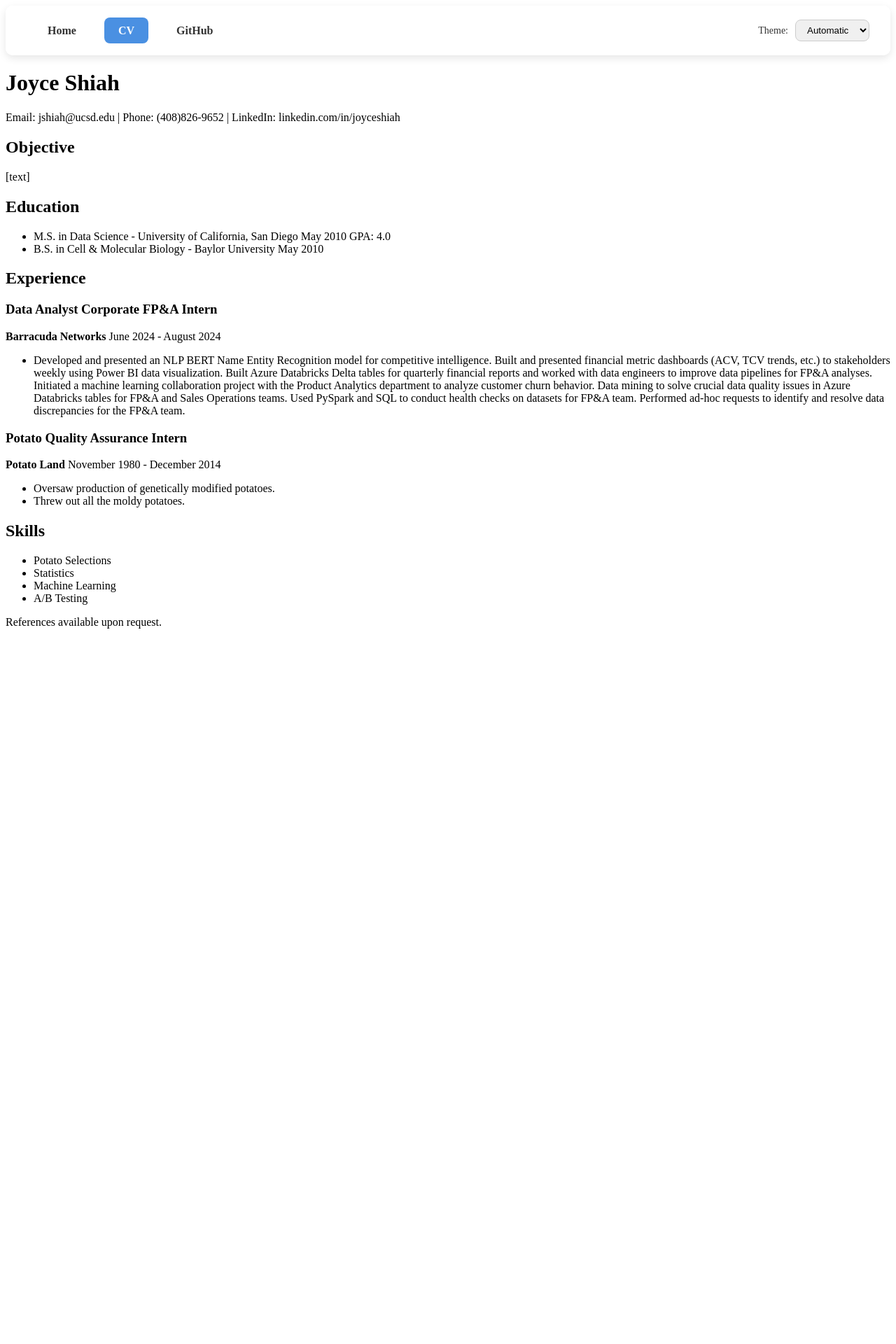
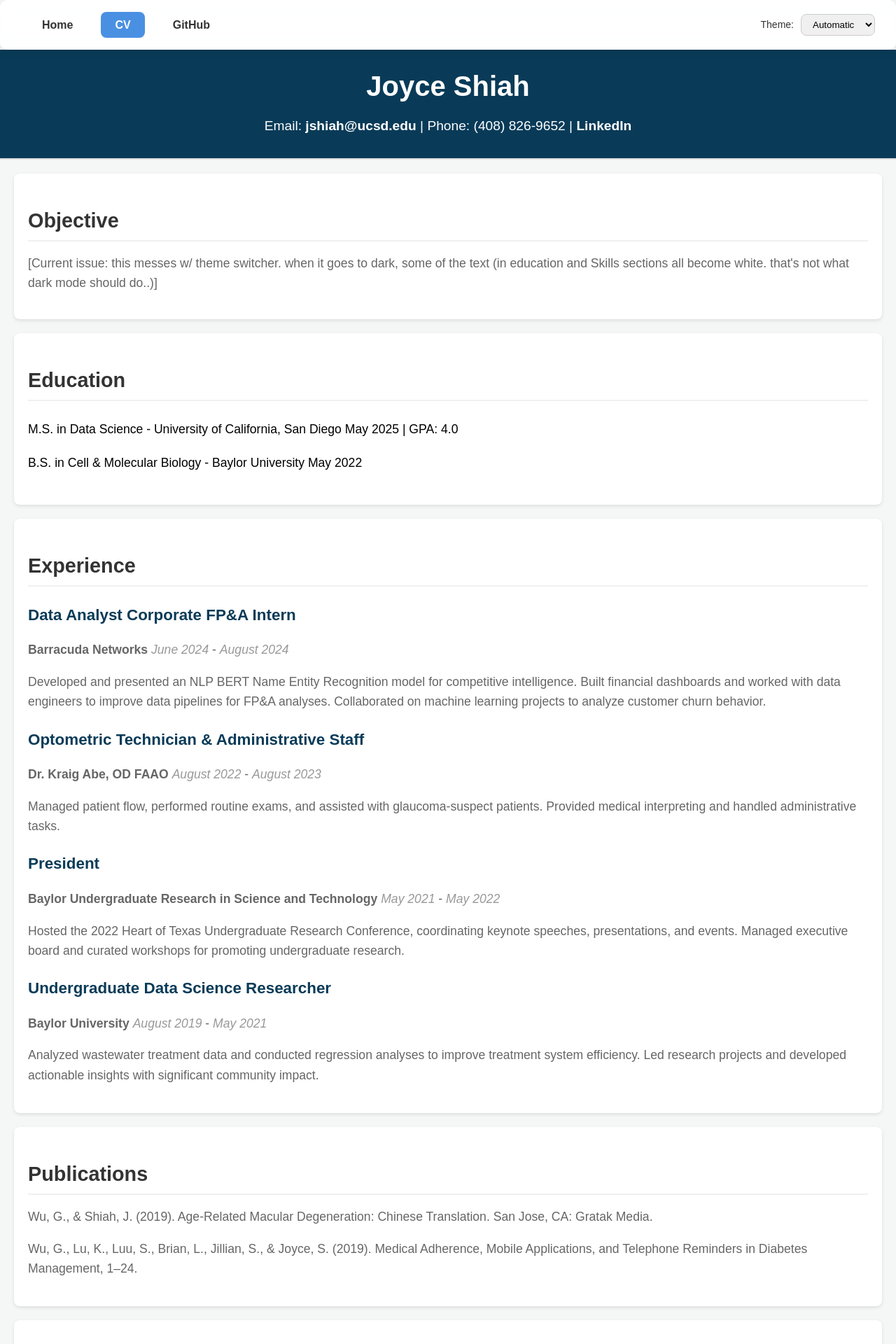
Before and after one commit to jshiah/portfolio, a SvelteKit app: page /cv in a window 1280 px wide. Shown: the top 1920 px of the page at 70% size. Before the commit the page ends 914 px from the top, so only its background shows below. Built offline with nearby package versions, Linux system fonts and the light colour scheme.

Commit message:
Update CV +page.svelte

```diff
--- a/src/routes/cv/+page.svelte
+++ b/src/routes/cv/+page.svelte
@@ -1,29 +1,153 @@
 <svelte:head>
-    <title>Resume</title>
+    <title>Curriculum Vitae - Joyce Shiah</title>
+    <style>
+        body {
+            font-family: 'Arial', sans-serif;
+            background-color: #f4f7f6;
+            margin: 0;
+            padding: 0;
+            line-height: 1.6;
+        }
+
+        header {
+            background-color: #093b58;
+            color: white;
+            padding: 20px;
+            text-align: center;
+            border-bottom: 2px solid #ddd;
+        }
+
+        header h1 {
+            margin: 0;
+            font-size: 2.5em;
+        }
+
+        header p {
+            margin: 10px 0;
+            font-size: 1.2em;
+        }
+
+        header a {
+            color: white;
+            text-decoration: none;
+            font-weight: bold;
+        }
+
+        header a:hover {
+            text-decoration: underline;
+        }
+
+        section {
+            padding: 20px;
+            margin: 20px;
+            background-color: white;
+            border-radius: 8px;
+            box-shadow: 0 2px 5px rgba(0, 0, 0, 0.1);
+        }
+
+        section h2 {
+            font-size: 1.8em;
+            color: #333;
+            margin-bottom: 15px;
+            border-bottom: 2px solid #f0f0f0;
+            padding-bottom: 5px;
+        }
+
+        section p {
+            font-size: 1.1em;
+            color: #666;
+        }
+
+        ul {
+            list-style-type: none;
+            padding: 0;
+        }
+
+        li {
+            padding: 10px 0;
+            font-size: 1.1em;
+        }
+
+        article {
+            margin-bottom: 20px;
+        }
+
+        article h3 {
+            font-size: 1.4em;
+            color: #093b58;
+            margin-bottom: 5px;
+        }
+
+        article time {
+            font-style: italic;
+            color: #999;
+        }
+
+        footer {
+            text-align: center;
+            padding: 20px;
+            background-color: #f4f7f6;
+            color: #555;
+            margin-top: 20px;
+            border-top: 2px solid #ddd;
+        }
+
+        footer p {
+            margin: 0;
+        }
+
+        .skills-list {
+            margin-top: 10px;
+        }
+
+        .skills-list li {
+            font-size: 1.1em;
+        }
+
+        /* Responsive Design */
+        @media (max-width: 768px) {
+            header {
+                padding: 15px;
+            }
+
+            header h1 {
+                font-size: 2em;
+            }
+
+            section {
+                margin: 10px;
+            }
+
+            section h2 {
+                font-size: 1.5em;
+            }
+        }
+
+    </style>
 </svelte:head>
-
 
 <header>
     <h1>Joyce Shiah</h1>
-    <p>Email: jshiah@ucsd.edu | Phone: (408)826-9652 | LinkedIn: linkedin.com/in/joyceshiah</p>
+    <p>Email: <a href="mailto:jshiah@ucsd.edu">jshiah@ucsd.edu</a> | Phone: (408) 826-9652 | <a href="https://www.linkedin.com/in/joyceshiah">LinkedIn</a></p>
 </header>
 
 <section>
     <h2>Objective</h2>
-    <p>[text]</p>
+    <p>[Current issue: this messes w/ theme switcher.
+        when it goes to dark, some of the text (in education and Skills sections all become white.
+        that's not what dark mode should do..)]</p>
 </section>
 
 <section>
     <h2>Education</h2>
     <ul>
         <li>
-            M.S. in Data Science  - University of California, San Diego
-            <time datetime="2010-05">May 2010</time>
-            GPA: 4.0
+            M.S. in Data Science - University of California, San Diego
+            <time datetime="2025-05">May 2025</time> | GPA: 4.0
         </li>
         <li>
             B.S. in Cell & Molecular Biology - Baylor University
-            <time datetime="2010-05">May 2010</time>
+            <time datetime="2022-05">May 2022</time>
         </li>
     </ul>
 </section>
@@ -33,34 +157,70 @@
     <article>
         <h3>Data Analyst Corporate FP&A Intern</h3>
         <p><strong>Barracuda Networks</strong> <time datetime="2024-06">June 2024</time> - <time datetime="2024-08">August 2024</time></p>
-        <ul>
-            <li>Developed and presented an NLP BERT Name Entity Recognition model for competitive intelligence.
-                Built and presented financial metric dashboards (ACV, TCV trends, etc.) to stakeholders weekly using Power BI data visualization.
-                Built Azure Databricks Delta tables for quarterly financial reports and worked with data engineers to improve data pipelines
-                for FP&A analyses. Initiated a machine learning collaboration project with the Product Analytics department to analyze customer churn
-                behavior. Data mining to solve crucial data quality issues in Azure Databricks tables for FP&A and Sales Operations teams.
-                Used PySpark and SQL to conduct health checks on datasets for FP&A team. Performed ad-hoc requests to identify
-                and resolve data discrepancies for the FP&A team. </li>
-        </ul>
+        <p>
+            Developed and presented an NLP BERT Name Entity Recognition model for competitive intelligence.
+            Built financial dashboards and worked with data engineers to improve data pipelines for FP&A analyses.
+            Collaborated on machine learning projects to analyze customer churn behavior.
+        </p>
     </article>
     <article>
-        <h3>Potato Quality Assurance Intern</h3>
-        <p><strong>Potato Land</strong> <time datetime="1980-11">November 1980</time> - <time datetime="2014-12">December 2014</time></p>
-        <ul>
-            <li>Oversaw production of genetically modified potatoes.</li>
-            <li>Threw out all the moldy potatoes.</li>
-        </ul>
+        <h3>Optometric Technician & Administrative Staff</h3>
+        <p><strong>Dr. Kraig Abe, OD FAAO</strong> <time datetime="2022-08">August 2022</time> - <time datetime="2023-08">August 2023</time></p>
+        <p>
+            Managed patient flow, performed routine exams, and assisted with glaucoma-suspect patients.
+            Provided medical interpreting and handled administrative tasks.
+        </p>
+    </article>
+    <article>
+        <h3>President</h3>
+        <p><strong>Baylor Undergraduate Research in Science and Technology</strong> <time datetime="2021-05">May 2021</time> - <time datetime="2022-05">May 2022</time></p>
+        <p>
+            Hosted the 2022 Heart of Texas Undergraduate Research Conference, coordinating keynote speeches,
+            presentations, and events. Managed executive board and curated workshops for promoting undergraduate research.
+        </p>
+    </article>
+    <article>
+        <h3>Undergraduate Data Science Researcher</h3>
+        <p><strong>Baylor University</strong> <time datetime="2019-08">August 2019</time> - <time datetime="2021-05">May 2021</time></p>
+        <p>
+            Analyzed wastewater treatment data and conducted regression analyses to improve treatment system efficiency.
+            Led research projects and developed actionable insights with significant community impact.
+        </p>
+    </article>
+</section>
+
+<section>
+    <h2>Publications</h2>
+    <article>
+        <p>Wu, G., & Shiah, J. (2019). Age-Related Macular Degeneration: Chinese Translation. San Jose, CA: Gratak Media.</p>
+        <p>Wu, G., Lu, K., Luu, S., Brian, L., Jillian, S., & Joyce, S. (2019). Medical Adherence, Mobile Applications, and Telephone Reminders in Diabetes Management, 1–24.</p>
     </article>
 </section>
 
 <section>
     <h2>Skills</h2>
-    <ul>
-        <li>Potato Selections</li>
-        <li>Statistics</li>
-        <li>Machine Learning</li>
-        <li>A/B Testing</li>
-    </ul>
+    <article>
+        <h3>Languages</h3>
+        <ul class="skills-list">
+            <li>Python, JavaScript, SQL, PySpark, HTML/CSS, Svelte, R </li>
+        </ul>
+    </article>
+    <article>
+        <h3>Data Visualization</h3>
+        <ul class="skills-list">
+            <li>Tableau, Power BI</li>
+        </ul>
+    </article>
+    <article>
+        <h3>Data Engineering</h3>
+        <ul class="skills-list">
+            <li>Azure Databricks</li>
+        </ul>
+    </article>
+    <article>
+        <h3>CRM System Skills</h3>
+        <p><strong>Salesforce:</strong> Intermediate proficiency</p>
+    </article>
 </section>
 
 <footer>
```
